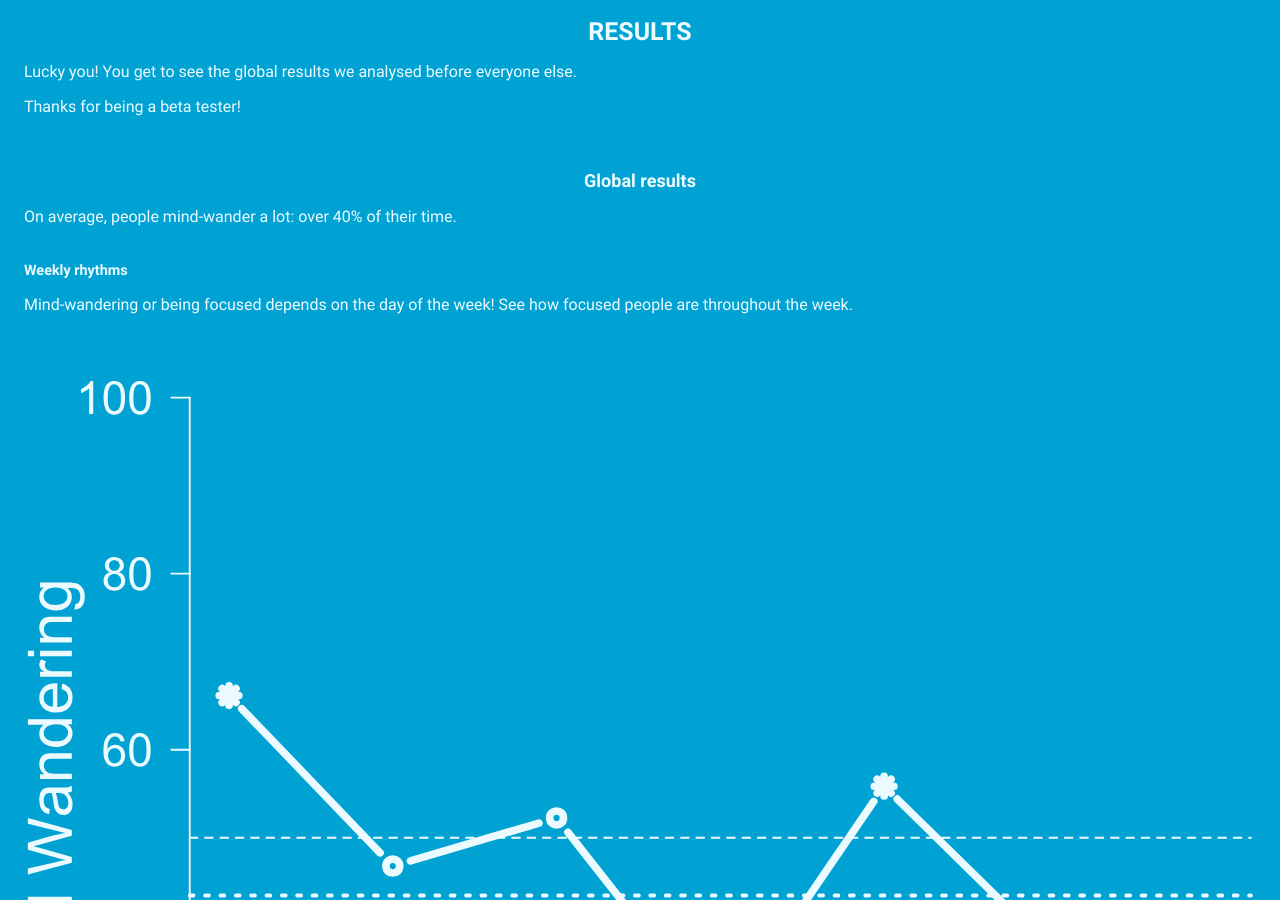
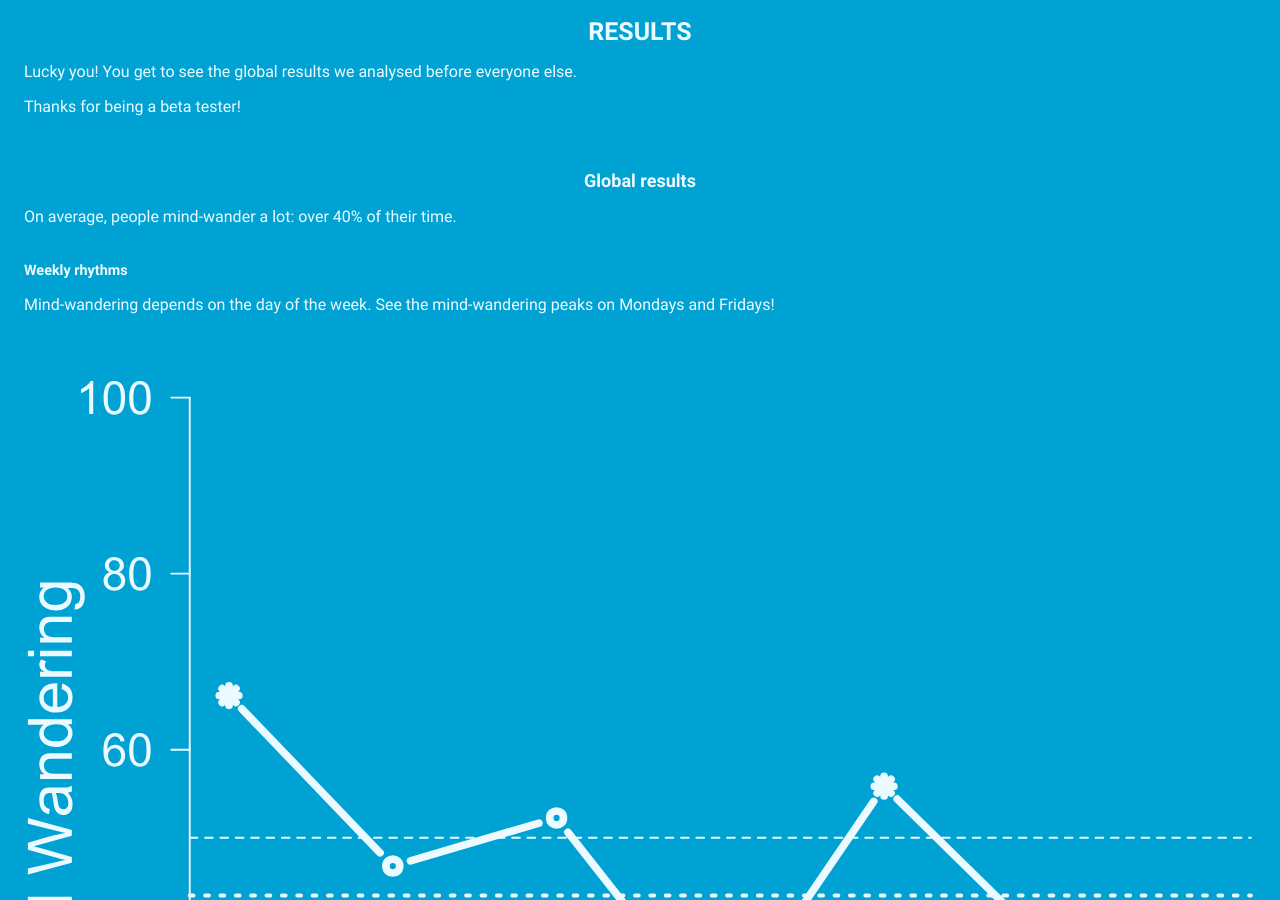
Before and after one commit to daydreaming-experiment/daydreaming-the-app.net, a Jekyll site: the page results/device/index.html, which Jekyll copies as it is, in a window 1280 px wide and 900 px high. Built offline with Jekyll 4.4.1, drawn with Linux system fonts in a browser that asks for light colours; Markdown is read by kramdown in place of the engine named in the settings.

Commit message:
Phrasing

```diff
--- a/results/device/index.html
+++ b/results/device/index.html
@@ -22,7 +22,7 @@
         <p>On average, people mind-wander a lot: over 40% of their time.</p>
 
         <h3>Weekly rhythms</h3>
-        <p>Mind-wandering or being focused depends on the day of the week! See how focused people are throughout the week.</p>
+        <p>Mind-wandering depends on the day of the week. See the mind-wandering peaks on Mondays and Fridays!</p>
         <!--<img class="static-plot" alt="Bar plot of focus vs. day of the week" src="/results/device/images/1_focus_according_to_day-c.png">-->
         <img class="static-plot" alt="Bar plot of focus vs. day of the week" src="/results/device/images/1_focus_according_to_day.svg">
 
```
